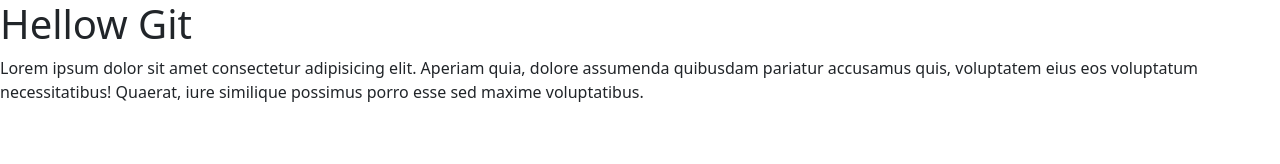
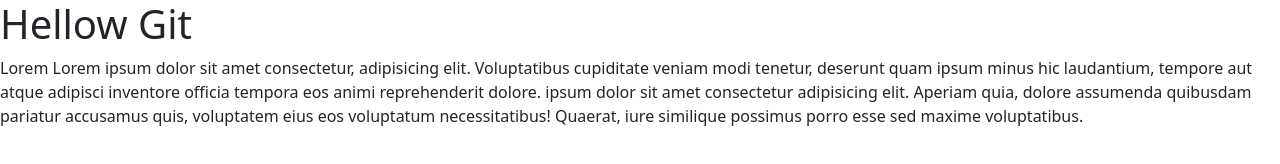
Before and after one commit to ClaudioFGMartins/exemplo, a plain HTML site: page index.html in a window 1280 px wide. Drawn offline with nearby package versions, Linux system fonts and the light colour scheme.

Commit message:
paragrafo

```diff
--- a/index.html
+++ b/index.html
@@ -10,7 +10,8 @@
 <body>
     <h1>Hellow Git</h1>
     <p>
-        Lorem ipsum dolor sit amet consectetur adipisicing elit. Aperiam quia, dolore assumenda quibusdam pariatur accusamus quis, voluptatem eius eos voluptatum necessitatibus! Quaerat, iure similique possimus porro esse sed maxime voluptatibus.
+        Lorem
+        Lorem ipsum dolor sit amet consectetur, adipisicing elit. Voluptatibus cupiditate veniam modi tenetur, deserunt quam ipsum minus hic laudantium, tempore aut atque adipisci inventore officia tempora eos animi reprehenderit dolore. ipsum dolor sit amet consectetur adipisicing elit. Aperiam quia, dolore assumenda quibusdam pariatur accusamus quis, voluptatem eius eos voluptatum necessitatibus! Quaerat, iure similique possimus porro esse sed maxime voluptatibus.
     </p>
 
     <script src="https://cdn.jsdelivr.net/npm/bootstrap@5.3.0-alpha1/dist/js/bootstrap.bundle.min.js" integrity="sha384-w76AqPfDkMBDXo30jS1Sgez6pr3x5MlQ1ZAGC+nuZB+EYdgRZgiwxhTBTkF7CXvN" crossorigin="anonymous"></script>
```
